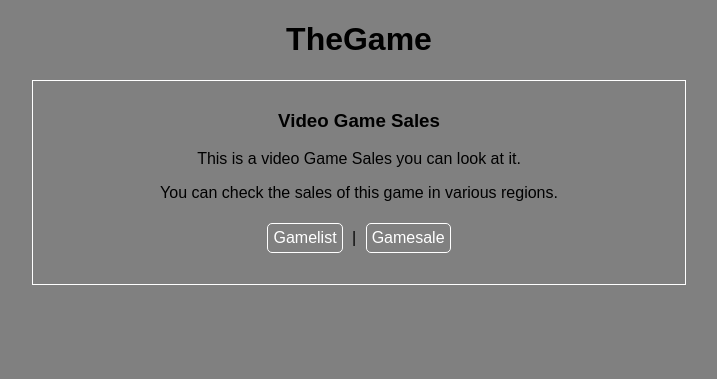
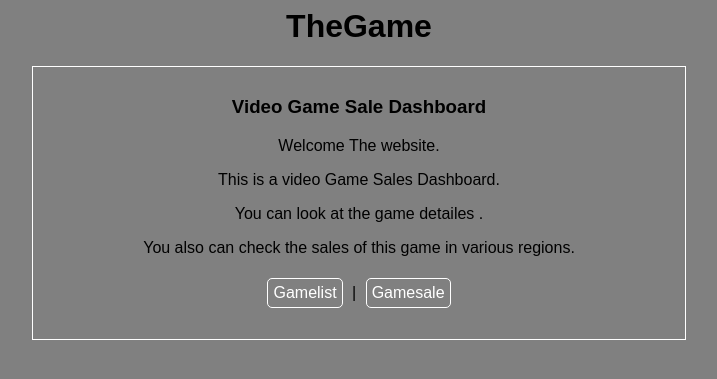
Before and after one commit to qixuan-wu/flaskProject3, a Flask app: page / in a window 1280 px wide. Shown: the top 379 px of the page, without its empty margins (281-998 px from the left). Run offline with Flask 2, Linux system fonts and the light colour scheme.

Commit message:
Merge remote-tracking branch 'origin/master'

```diff
--- a/templates/index.html
+++ b/templates/index.html
@@ -1,4 +1,3 @@
-<!DOCTYPE html>
 <html>
 <head>
     <title>TheGame</title>
@@ -35,10 +34,11 @@
     <h1>TheGame</h1>
 
     <div class="box">
-        <h3>Video Game Sales</h3>
-        <p>This is a video Game Sales you can look at it.</p>
-        <p>You can check the sales of this game in various regions.</p>
+        <h3>Video Game Sale Dashboard</h3>
+        <p>Welcome The website.</p>
+        <p>This is a video Game Sales Dashboard. </p>
+        <p>You can look at the game detailes .</p>
+        <p>You also can check the sales of this game in various regions.</p>
         <p><a href={{ url_for('Gamelist') }}>Gamelist</a> | <a href={{ url_for('Gamesale') }}>Gamesale</a></p>
-    </div>
 </body>
 </html>
```
